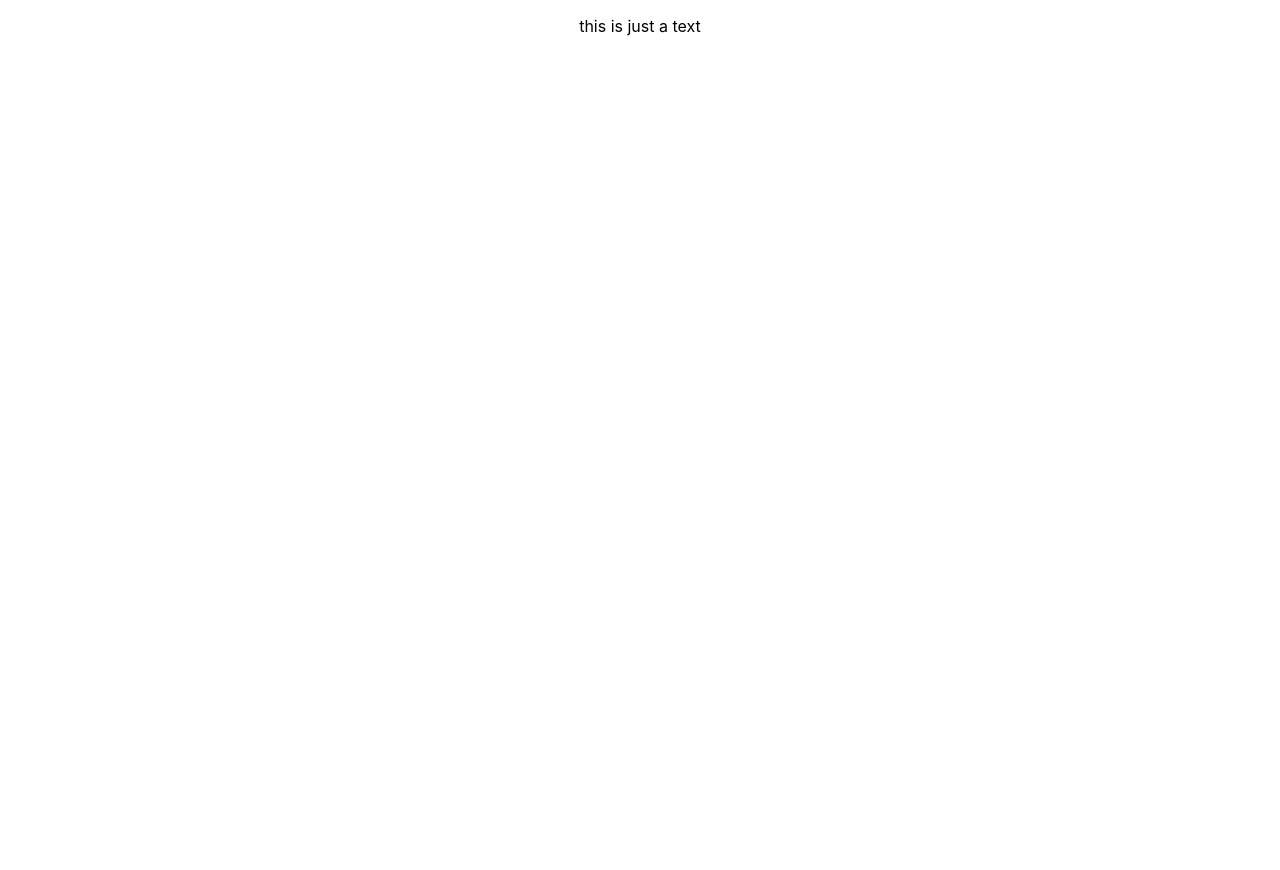
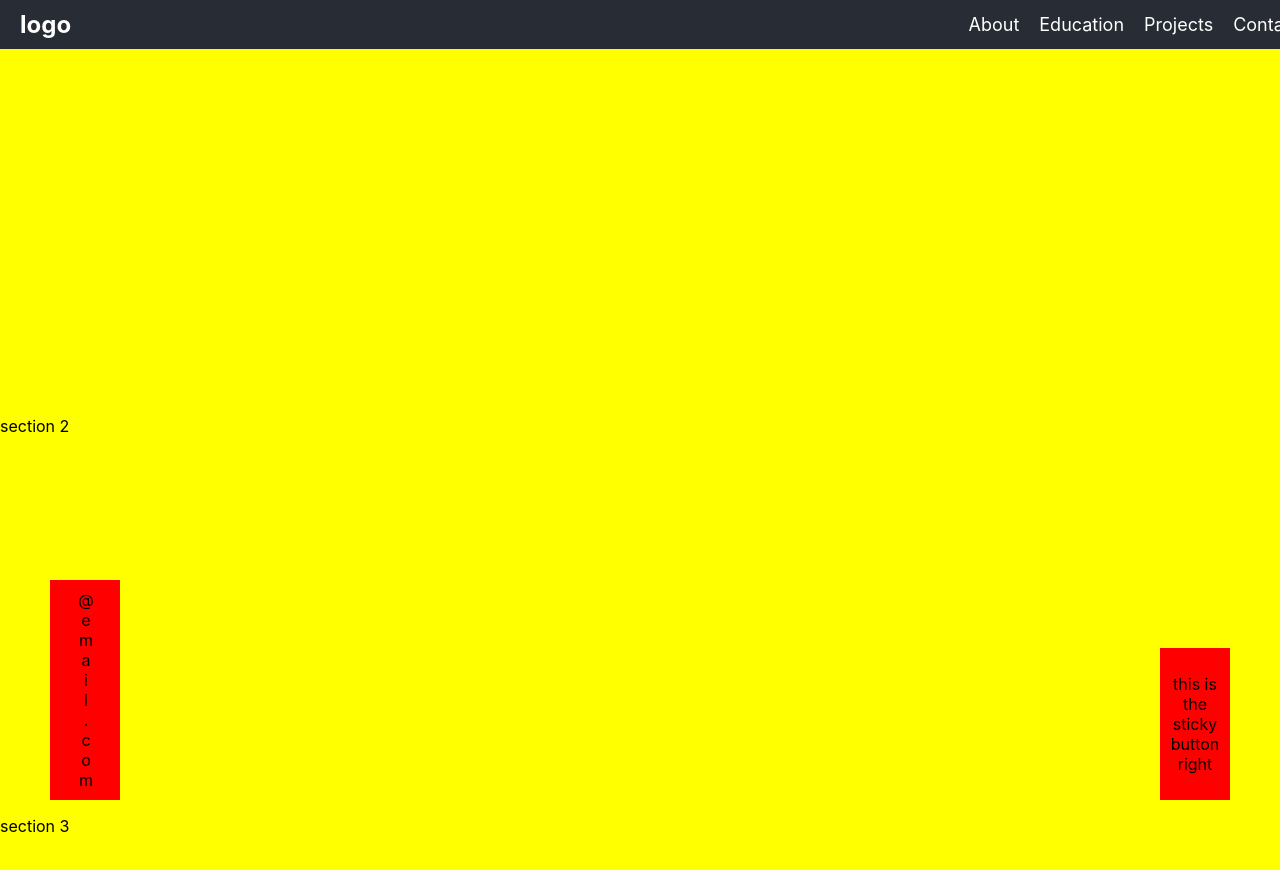
Before and after one commit to Wishwa-code/portfolio, a React (Create React App) app: page / in a window 1280 px wide. Shown: the top 870 px of the page. Before the commit the page ends 800 px from the top, so only its background shows below. Built offline with nearby package versions, Linux system fonts and the light colour scheme.

Commit message:
this is some basic code

```diff
--- a/src/App.css
+++ b/src/App.css
@@ -1,5 +1,7 @@
 .App {
   text-align: center;
+  display:flex;
+  flex-direction: coloumn;
 }
 
 .App-logo {
@@ -36,3 +38,132 @@
     transform: rotate(360deg);
   }
 }
+
+.App {
+  text-align: center;
+  display: flex;
+  flex-direction: column;
+}
+
+
+/* styles for navigation-bar gores here*/
+#header {
+  position: fixed;         /* Make it sticky */
+  top: 0;                  /* Stick it to the top */
+  left: 0;
+  width: 100%;
+  display: flex;
+  justify-content: space-between;
+  align-items: center;
+  padding: 10px 20px;
+  background-color: #282c34;
+  color: white;
+  transition: top 0.3s;     /* Smooth transition */
+  z-index: 1000;            /* Ensure it's on top */
+}
+
+/* Hide the header initially (when scrolling down) */
+#header.hidden {
+  top: -100px;              /* Move it off the screen when hidden */
+}
+
+/* Style for the left side (logo) */
+#left-side-nav p {
+  margin: 0;
+  font-size: 24px;
+  font-weight: bold;
+}
+
+/* Style for the right side (navigation links) */
+#right-side-nav ul {
+  display: flex;
+  list-style: none;
+  margin: 0;
+  padding: 0;
+}
+
+#right-side-nav li {
+  margin-left: 20px;
+  font-size: 18px;
+  cursor: pointer;
+}
+
+#right-side-nav li:hover {
+  color: #61dafb;
+}
+
+
+@media (max-width: 768px) {
+  #header {
+    flex-direction: column;
+  }
+
+  #right-side-nav ul {
+    flex-direction: column;
+    align-items: center;
+  }
+
+  #right-side-nav li {
+    margin-left: 0;
+    margin-top: 10px;
+  }
+}
+
+#body {
+  display: flex;
+  height: 1500px;
+  width: 100vw;
+  background-color: yellow;
+  flex-direction: column;
+}
+
+#footer {
+  height: 200px;
+  background-color: lightgray;
+}
+
+#vertical-button-left {
+  position: fixed;
+  bottom:0;
+  left: 50px;
+  width: 50px;
+  z-index: 100;
+  background-color: red;
+  padding: 10px;
+}
+#vertical-button-right {
+  position: fixed;
+  bottom:0;
+  right: 50px;
+  width: 50px;
+  z-index: 100;
+  background-color: red;
+  padding: 10px;
+}
+#vertical-text{
+  writing-mode: vertical-rl;
+  text-orientation: upright;
+}
+
+
+/*definining styles for section 1 */
+#section-1{
+  display: flex;
+  height: 400px;
+  width: 100vw;
+  height: 400px;
+}
+
+#section-2{
+  display: flex;
+  height: 400px;
+  width: 100vw;
+  height: 400px;
+}
+
+#section-3{
+  display: flex;
+  height: 400px;
+  width: 100vw;
+  height: 400px;
+}
--- a/src/App.js
+++ b/src/App.js
@@ -4,7 +4,42 @@ import './App.css';
 function App() {
   return (
     <div className="App">
-      <p>this is just a text</p>
+      <div id="main-container">
+        <div id="vertical-button-left">
+          <p id="vertical-text">@email.com</p>
+        </div>
+        <div id="vertical-button-right">
+          <p>this is the sticky button right</p>
+        </div>
+        <div id="header">
+          <div id="left-side-nav">
+            <p>logo</p>
+          </div>
+          <div id="right-side-nav">
+              <ul>
+                <li>About</li>
+                <li>Education</li>
+                <li>Projects</li>
+                <li>Contact</li>
+              </ul>
+          </div>
+        </div>
+        <div id="body">
+          <div id="section-1">
+            <p>section 1</p>
+          </div>
+          <div id="section-2">
+            <p> section 2</p>
+          </div>
+          <div id="section-3">
+            <p>section 3</p>
+          </div>
+        </div>
+        <div id="footer">
+          <p>this is the footer</p>
+        </div>
+
+      </div>
     </div>
   );
 }
--- a/src/index.js
+++ b/src/index.js
@@ -3,6 +3,21 @@ import ReactDOM from 'react-dom/client';
 import './index.css';
 import App from './App';
 import reportWebVitals from './reportWebVitals';
+
+let lastScrollY = window.scrollY;
+
+window.addEventListener('scroll', () => {
+  const header = document.getElementById('header');
+  if (window.scrollY > lastScrollY) {
+    // Scrolling down
+    header.classList.add('hidden');
+  } else {
+    // Scrolling up
+    header.classList.remove('hidden');
+  }
+  lastScrollY = window.scrollY;
+});
+
 
 const root = ReactDOM.createRoot(document.getElementById('root'));
 root.render(
```
